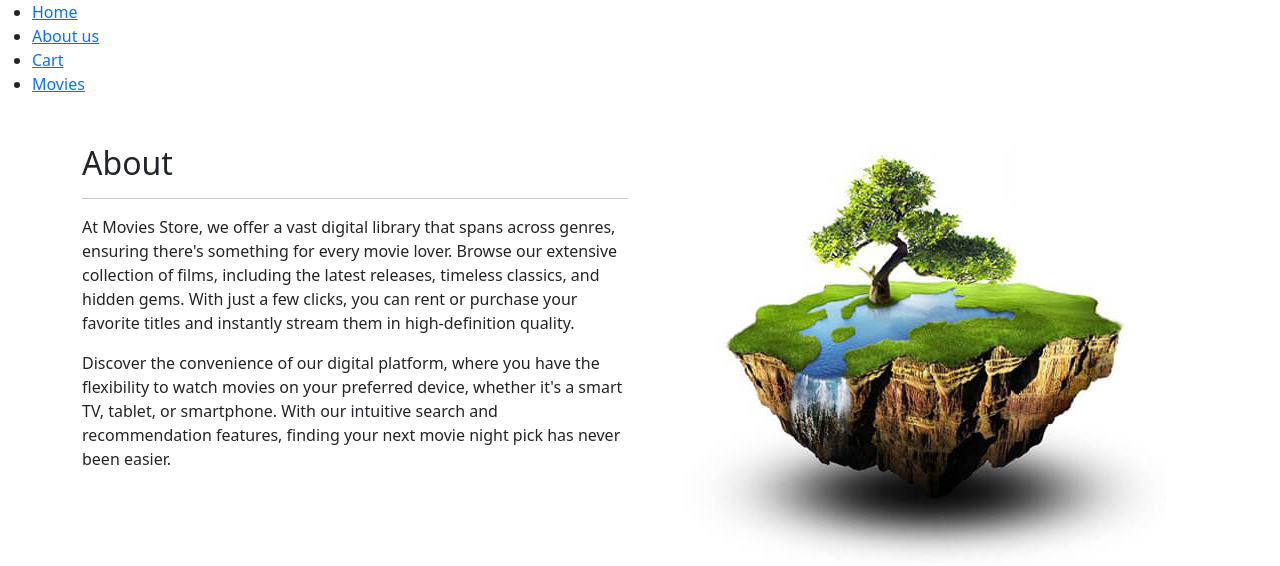
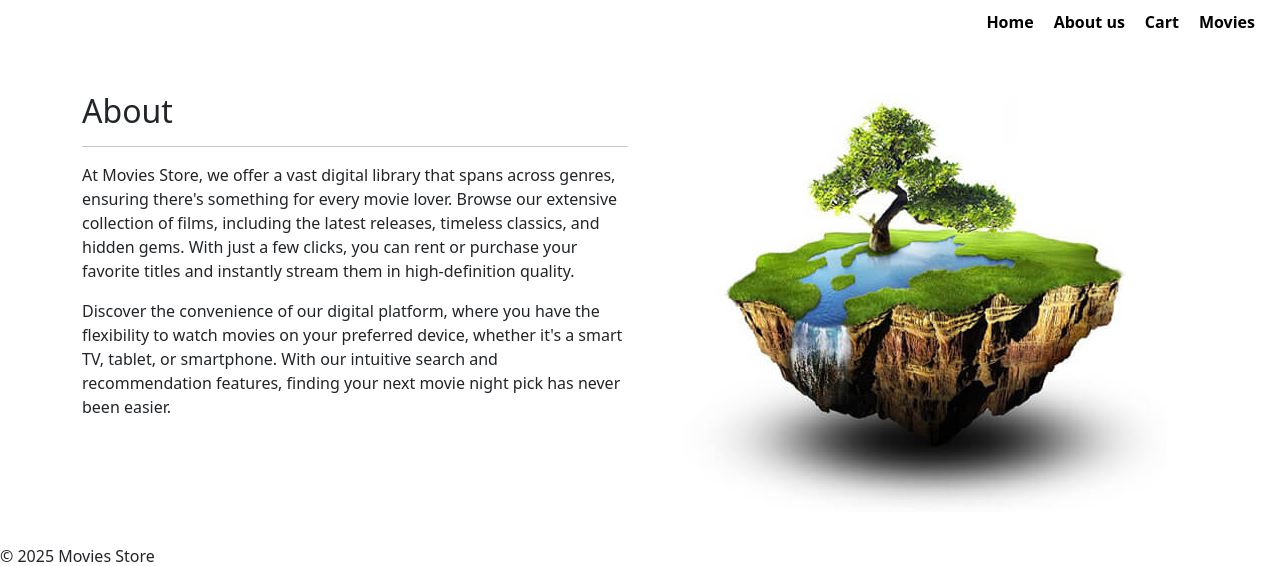
Before and after one commit to nicktemesi/moviesstore, a Django app: page /about/ in a window 1280 px wide. Shown: the top 566 px of the page. Run offline with Django 5.2, Linux system fonts and the light colour scheme; some libraries are stand-ins or nearby versions.

Commit message:
navbar modified

```diff
--- a/templates/base.html
+++ b/templates/base.html
@@ -26,19 +26,44 @@
     <link rel="stylesheet" href="{% static 'css/style.css' %}">
 
     <meta name="viewport" content="width=device-width, initial-scale=1">
-</head>
+    <style>
+        .navbar{
+            display: flex;
+            justify-content: space-between;
+            padding: 10px 20px;
+            text-align: center;
+        }
+        .navbar-links{
+            list-style: none;
+            display: flex;
+            gap: 20px;
+            padding-right: 5px;
+            margin-left: auto;
+
+
+        }
+        .navbar .navbar-links li a{
+            text-decoration: none;
+            color: black;
+            font-weight: bolder;
+
+        }
+
+    </style>
+
 <body>
 
     <!-- Header / Content Block -->
      <header>
-        <nav>
-            <ul>
-                <li><a href="">Home</a></li>
-                <li><a href="">About us</a></li>
+        <nav class="navbar">
+            <ul class="navbar-links">
+                <li><a href="/">Home</a></li>
+                <li><a href="/about/">About us</a></li>
                 <li><a href="">Cart</a></li>
                 <li><a href="">Movies</a></li>
             </ul>
         </nav>
+
      </header>
     <main>
         {% block content %}
```
